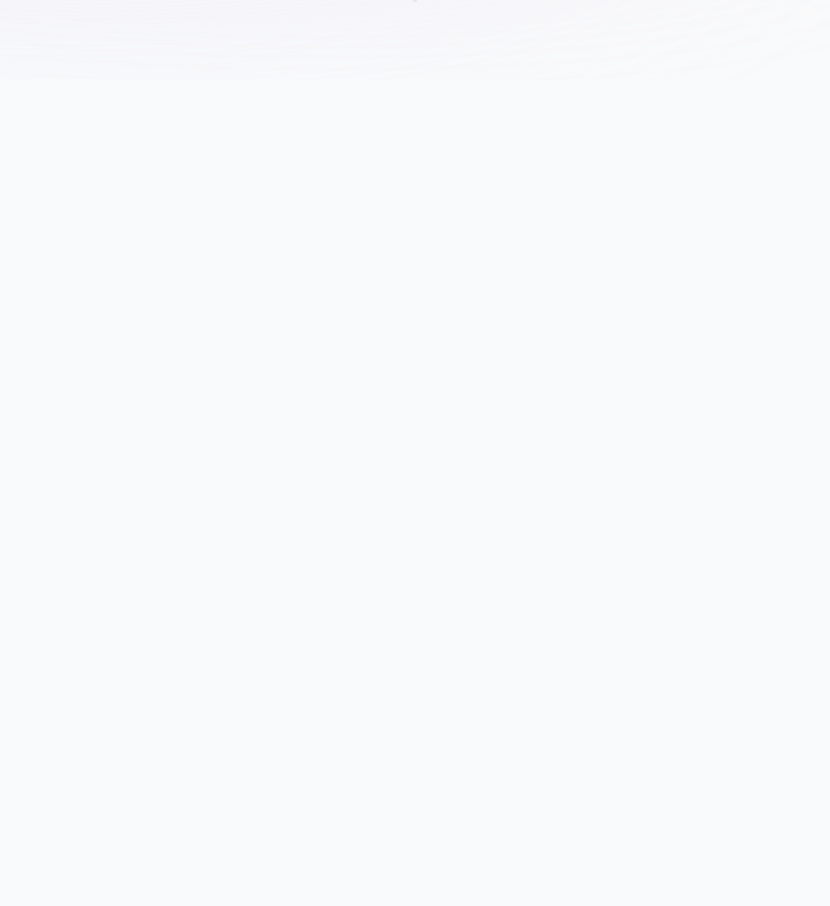
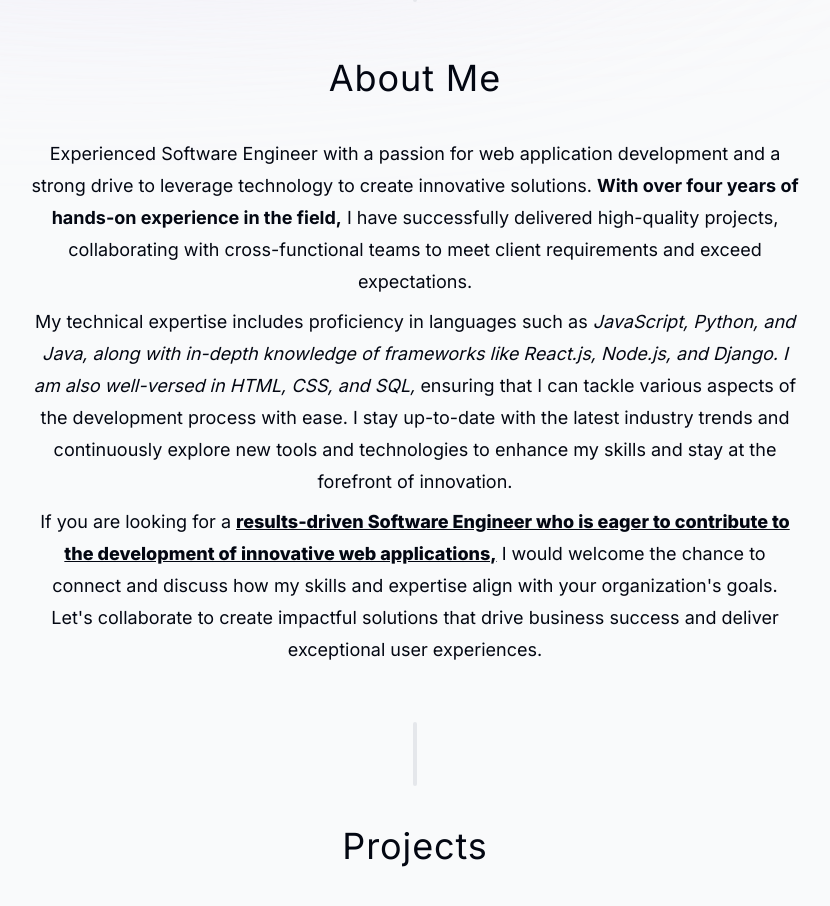
Before and after one commit to nadeeraka/web-app-myweb-v6, a Next.js app: page / in a window 1280 px wide. Shown: the part 720-1626 px from the top of the page, without its empty margins (225-1055 px from the left). Before the commit the page ends 800 px from the top, so only its background shows below. Built offline with nearby package versions, Linux system fonts and the light colour scheme.

Commit message:
😒😒😒😒

```diff
--- /dev/null
+++ b/src/app/helpers/sectionHeding/index.jsx
@@ -0,0 +1,5 @@
+import React from "react";
+
+export default function SecH({ text }) {
+  return <h2 className="text-center text-4xl mb-10 tracking-wide ">{text}</h2>;
+}
--- a/src/app/page.tsx
+++ b/src/app/page.tsx
@@ -2,6 +2,8 @@ import Image from "next/image";
 import Nav from "../components/nav";
 import Hero from "@/components/hero";
 import Divider from "@/components/devider";
+import About from "@/components/about";
+import Projects from "@/components/projects";
 
 export default function Home() {
   return (
@@ -11,6 +13,9 @@ export default function Home() {
         <Hero />
       </div>
       <Divider />
+      <About />
+      <Divider />
+      <Projects />
     </main>
   );
 }
--- /dev/null
+++ b/src/components/about/index.tsx
@@ -0,0 +1,60 @@
+"use client";
+import React from "react";
+import Hading from "@/app/helpers/sectionHeding";
+import { motion } from "framer-motion";
+
+export default function About() {
+  return (
+    <motion.section
+      initial={{ opacity: 0, y: 100 }}
+      animate={{ opacity: 1, y: 0 }}
+      transition={{ delay: 0.175 }}
+      id="about"
+      className="flex justify-center items-center"
+    >
+      <div className="container w-[800px] mr-10 ml-10 sm:mr-56 sm:ml-56 p-4">
+        <div className="text-lg leading-8 text-center">
+          <Hading text="About Me" />
+          <p className=" mb-2">
+            Experienced Software Engineer with a passion for web application
+            development and a strong drive to leverage technology to create
+            innovative solutions.{" "}
+            <span className="font-bold">
+              {" "}
+              With over four years of hands-on experience in the field,
+            </span>{" "}
+            I have successfully delivered high-quality projects, collaborating
+            with cross-functional teams to meet client requirements and exceed
+            expectations.
+          </p>
+
+          <p className=" mb-2">
+            My technical expertise includes proficiency in languages such as
+            <span className="italic">
+              {" "}
+              JavaScript, Python, and Java, along with in-depth knowledge of
+              frameworks like React.js, Node.js, and Django. I am also
+              well-versed in HTML, CSS, and SQL,{" "}
+            </span>
+            ensuring that I can tackle various aspects of the development
+            process with ease. I stay up-to-date with the latest industry trends
+            and continuously explore new tools and technologies to enhance my
+            skills and stay at the forefront of innovation.
+          </p>
+
+          <p className="">
+            If you are looking for a{" "}
+            <span className="font-extrabold underline ">
+              results-driven Software Engineer who is eager to contribute to the
+              development of innovative web applications,
+            </span>{" "}
+            I would welcome the chance to connect and discuss how my skills and
+            expertise align with your organization's goals. Let's collaborate to
+            create impactful solutions that drive business success and deliver
+            exceptional user experiences.
+          </p>
+        </div>
+      </div>
+    </motion.section>
+  );
+}
--- /dev/null
+++ b/src/components/projects/index.tsx
@@ -0,0 +1,13 @@
+"use client";
+import React from "react";
+import Heading from "@/app/helpers/sectionHeding";
+
+export default function Projects() {
+  return (
+    <section>
+      <div className=" flex justify-center items-center">
+        <Heading text="Projects" />
+      </div>
+    </section>
+  );
+}
```
